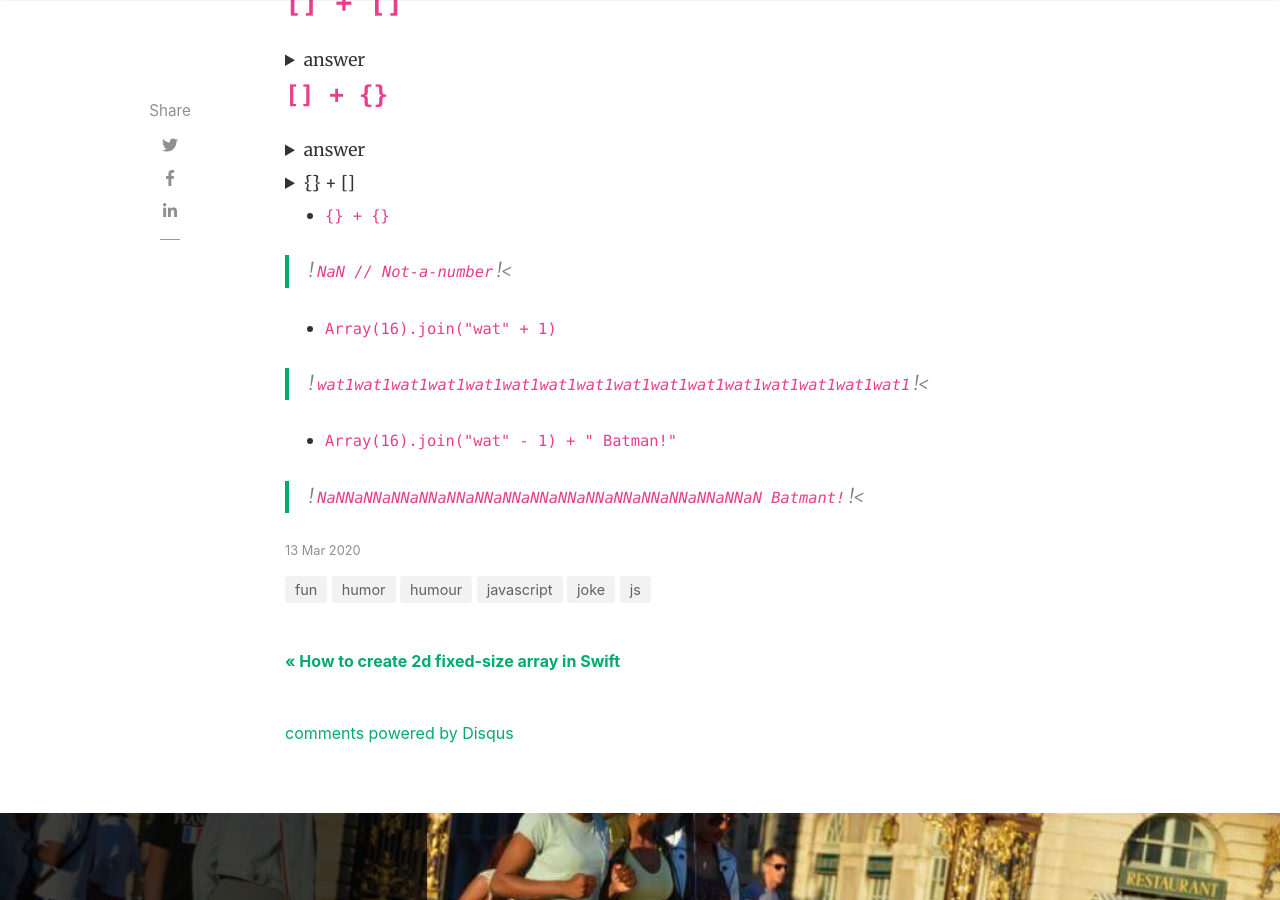
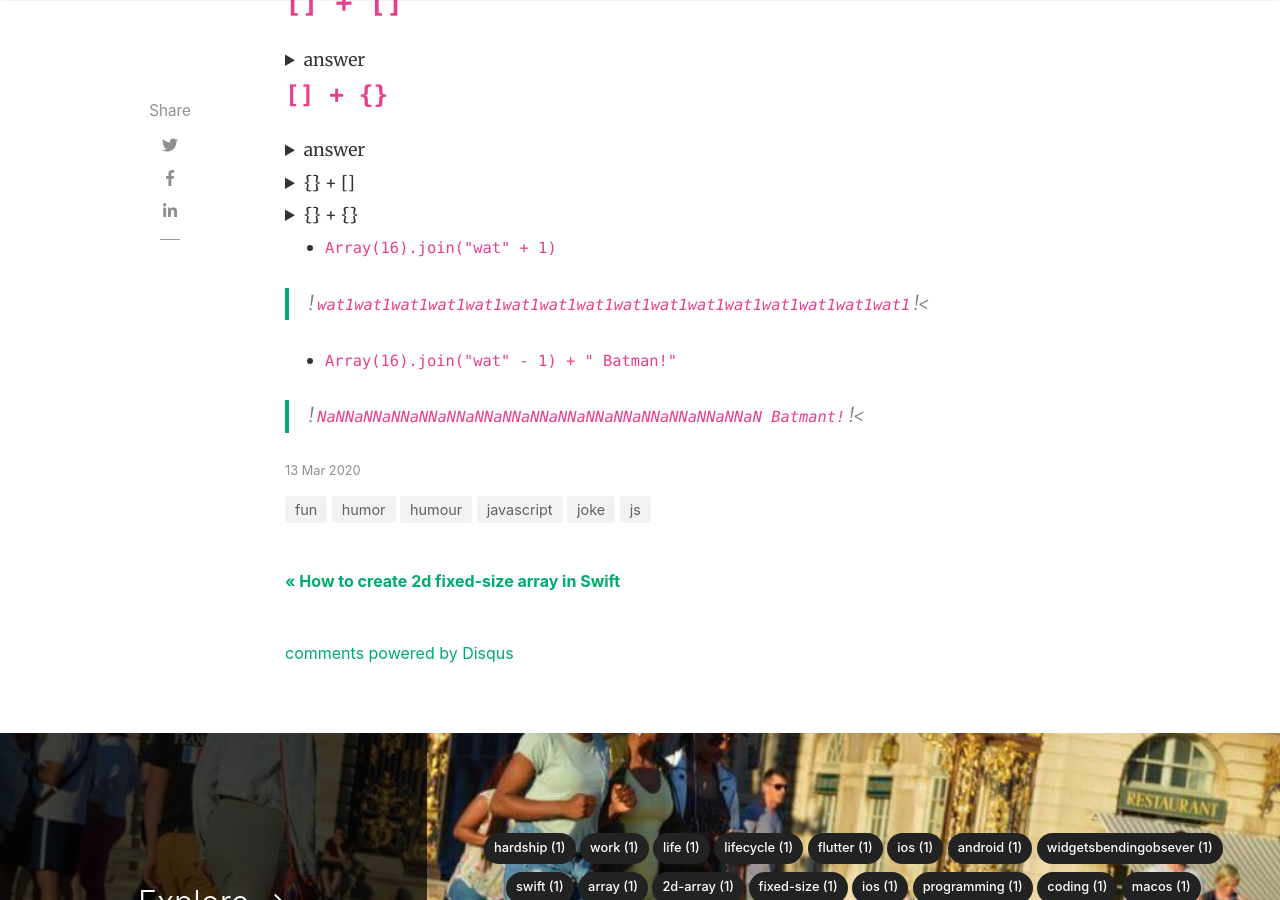
Before and after one commit to MarcoLeongDev/MarcoLeongDev.github.io, a Jekyll site: the page built from _posts/2020-03-13-javascript-nonsense.md, in a window 1280 px wide and 900 px high, scrolled down 533 px. Built offline with Jekyll 4.4.1, drawn with Linux system fonts in a browser that asks for light colours; nearby versions of some CDN libraries; comment, search, counter and statistics services are not loaded.

Commit message:
Update 2020-03-13-javascript-nonsense.md

```diff
--- a/_posts/2020-03-13-javascript-nonsense.md
+++ b/_posts/2020-03-13-javascript-nonsense.md
@@ -34,9 +34,11 @@
     0 // a number
 </details>
 
-- `{} + {}`
 
->! `NaN // Not-a-number` !<
+<details>
+    <summary>{} + {}</summary>
+    NaN // Not-a-number
+</details>
 
 - `Array(16).join("wat" + 1)`
 
```
